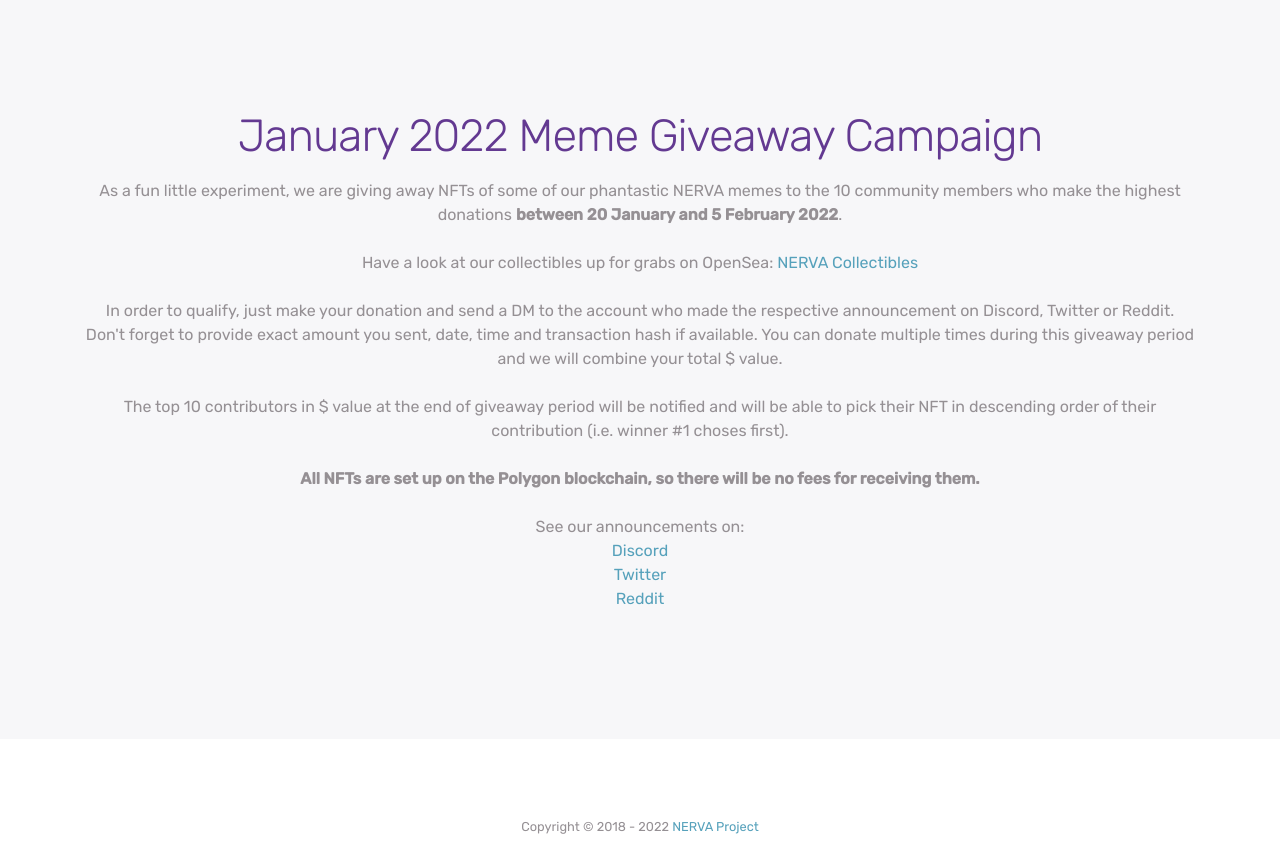
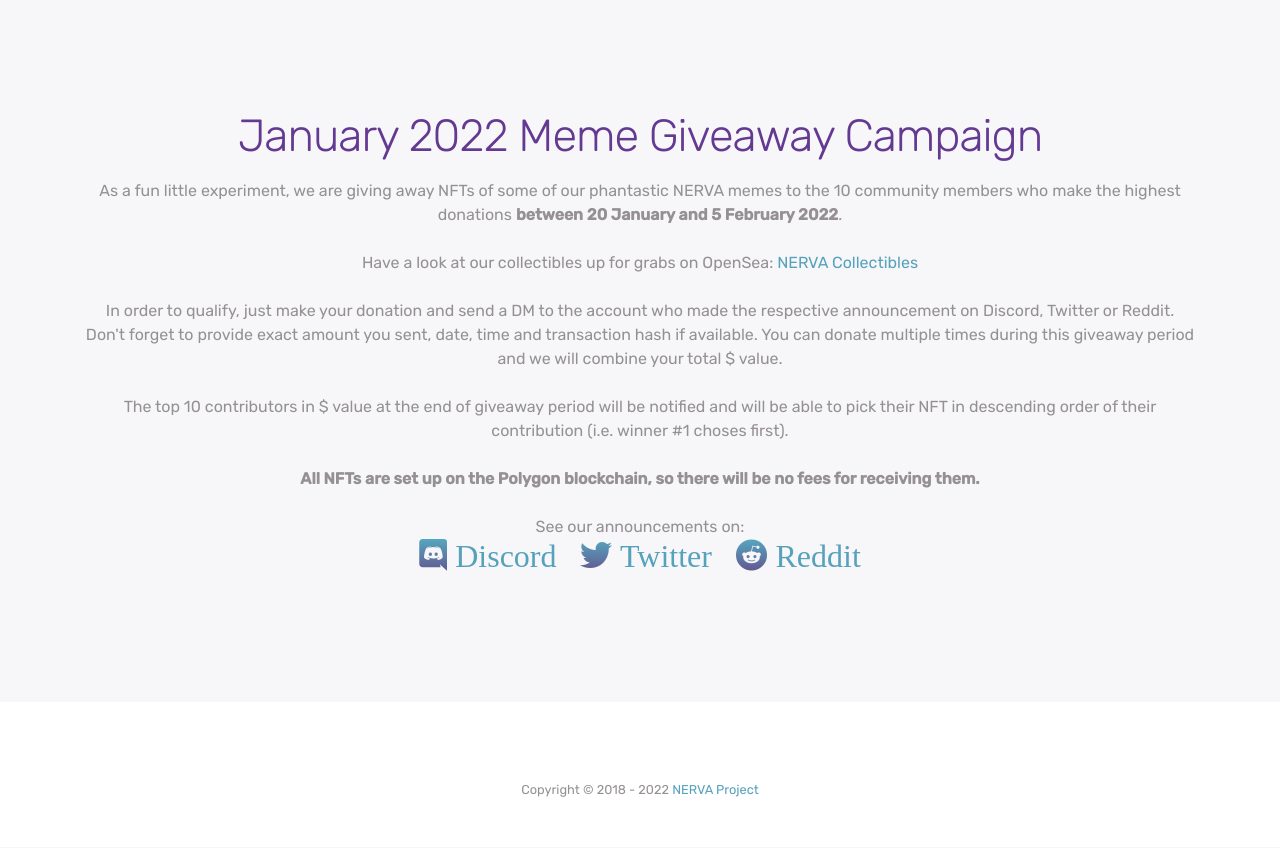
Before and after one commit to R0BC0D3R/nerva-website, a PHP site: page /donate/index.php in a window 1280 px wide. Shown: the part 1723-2571 px from the top of the page. Run offline with PHP 8.4, Linux system fonts and the light colour scheme; some libraries are stand-ins or nearby versions.

Commit message:
Social links update

```diff
--- a/donate/index.php
+++ b/donate/index.php
@@ -174,11 +174,11 @@
                     <br /><br />
                     See our announcements on:
                     <br />
-                    <a href="https://discord.gg/ufysfvcFwe" target="_blank">Discord</a>
-                    <br />
-                    <a href="https://twitter.com/NervaCurrency" target="_blank">Twitter</a>
-                    <br />
-                    <a href="https://www.reddit.com/r/nerva/new/" target="_blank">Reddit</a>
+                    <a href="https://discord.gg/ufysfvcFwe" class="fab fa-discord fa-2x gradient-fill" target="_blank"> Discord</a>
+                    &nbsp;&nbsp;&nbsp;&nbsp;
+                    <a href="https://twitter.com/NervaCurrency" class="fab fa-twitter fa-2x gradient-fill" target="_blank"> Twitter</a>
+                    &nbsp;&nbsp;&nbsp;&nbsp;
+                    <a href="https://www.reddit.com/r/nerva/new/" class="fab fa-reddit fa-2x gradient-fill" target="_blank"> Reddit</a>
 				</p>
 			</div>
 	    </div>
```
